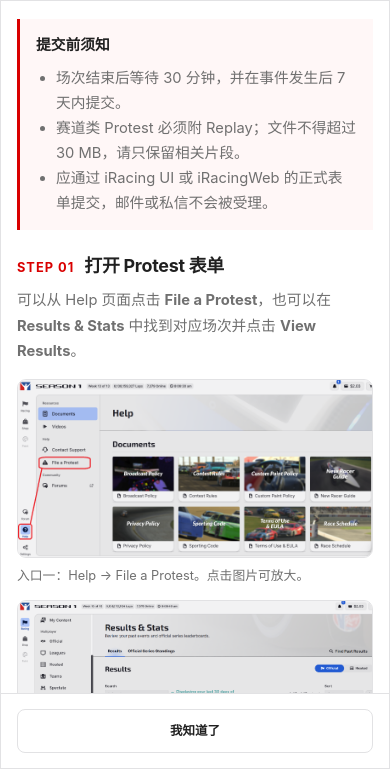
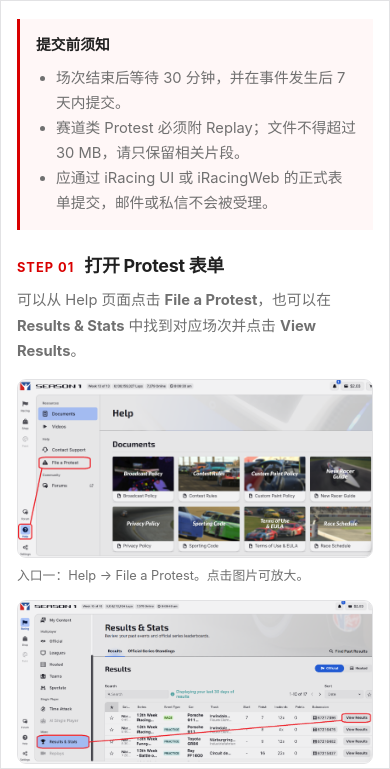
Before and after one commit to Moskic/protestmate, a website: page public/index.html in a window 390 px wide. Both pictures are taken after a click on the button "查看提交步骤". Shown: the part 75-844 px from the top of the page. Drawn offline with Linux system fonts and the light colour scheme.

Commit message:
Update index.html

```diff
--- a/public/index.html
+++ b/public/index.html
@@ -426,9 +426,9 @@
         box-shadow: 0 24px 70px rgb(0 0 0 / 24%);
       }
 
-      .guide-dialog[open] { display: grid; grid-template-rows: auto minmax(0, 1fr) auto; }
+      .guide-dialog[open] { display: grid; grid-template-rows: auto minmax(0, 1fr); }
 
-      .guide-header, .guide-footer {
+      .guide-header {
         display: flex;
         align-items: center;
         justify-content: space-between;
@@ -438,7 +438,6 @@
       }
 
       .guide-header { border-bottom: 1px solid var(--line); }
-      .guide-footer { justify-content: flex-end; border-top: 1px solid var(--line); }
       .guide-header h2 { margin: 0; font-size: 1.24rem; letter-spacing: -.02em; }
 
       .dialog-close {
@@ -556,10 +555,8 @@
         .form-actions { align-items: stretch; flex-direction: column; }
         .primary-button { width: 100%; }
         .guide-dialog { width: 100%; max-width: none; max-height: 100%; height: 100%; border-radius: 0; }
-        .guide-header, .guide-footer { padding: 15px 16px; }
+        .guide-header { padding: 15px 16px; }
         .guide-body { padding: 18px 16px; }
-        .guide-footer { align-items: stretch; flex-direction: column; }
-        .guide-footer .dialog-close { width: 100%; }
         .image-dialog { width: 100%; max-width: none; max-height: 100%; height: 100%; border-radius: 0; }
 
         input:not([type="checkbox"]), select,
@@ -717,7 +714,7 @@
 
           <div class="form-actions">
             <button id="submit-button" class="primary-button" type="submit">生成英文描述 →</button>
-            <p class="privacy">内容会发送至 Cloudflare Workers AI 完成本次生成；ProtestMate 不保存你的描述。</p>
+            <p class="privacy">内容会发送至 AI 完成本次生成；ProtestMate 不保存你的描述。</p>
           </div>
           <div id="status-error" class="status-error" role="alert"></div>
         </form>
@@ -825,9 +822,6 @@
         </p>
       </div>
 
-      <footer class="guide-footer">
-        <button class="dialog-close" type="button" data-close-guide>我知道了</button>
-      </footer>
     </dialog>
 
     <dialog id="guide-image-dialog" class="image-dialog" aria-label="查看提交步骤大图">
```
